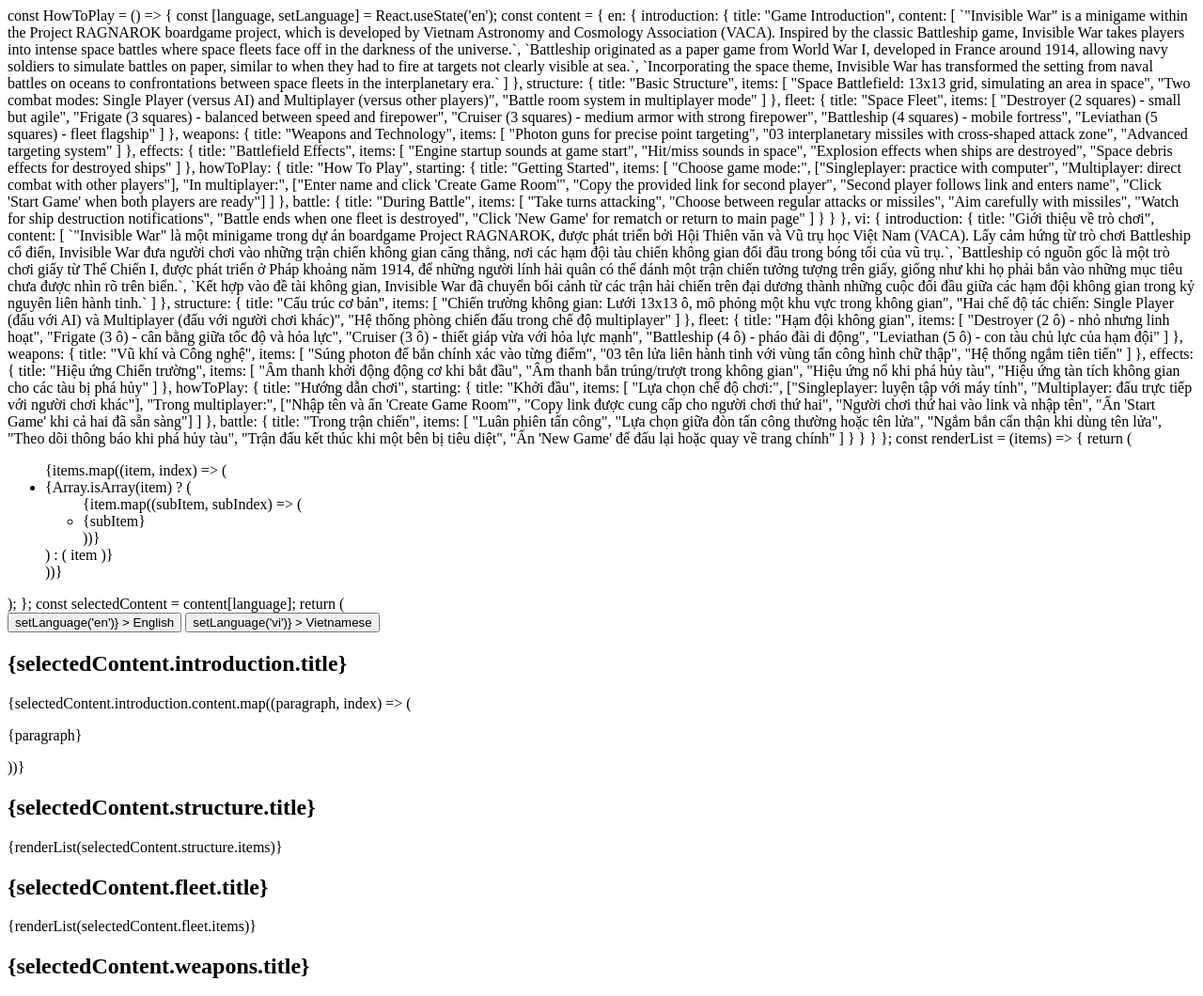
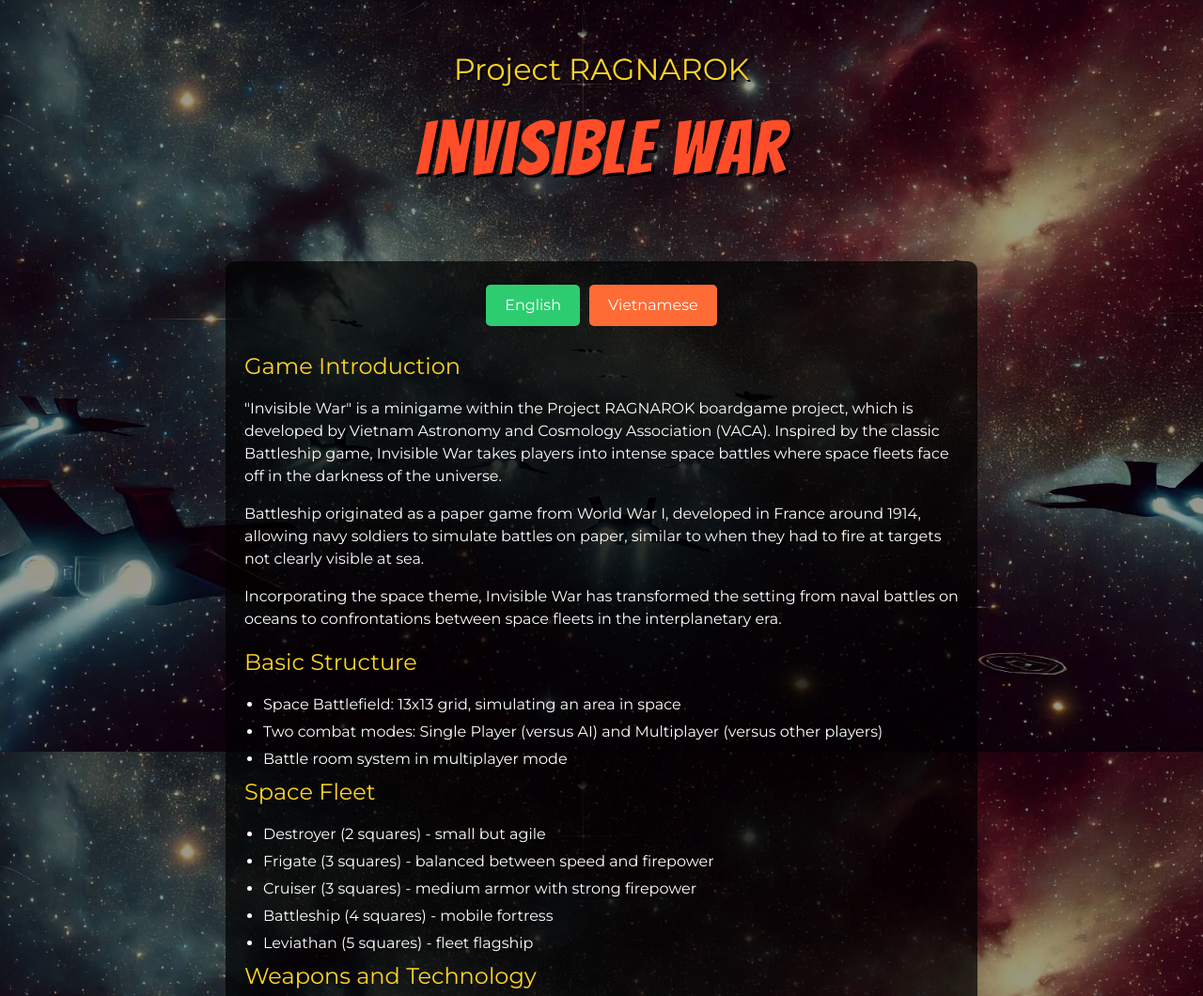
Before and after one commit to RagDangvu/ragnarok-server, a website: page public/how-to-play.html in a window 1280 px wide. Shown: the top 1060 px of the page at 94% size. Drawn offline with nearby package versions, Linux system fonts and the light colour scheme.

Commit message:
Update how-to-play.html

```diff
--- a/public/how-to-play.html
+++ b/public/how-to-play.html
@@ -1,4 +1,93 @@
-const HowToPlay = () => {
+<!DOCTYPE html>
+<html lang="en" dir="ltr">
+  <head>
+    <meta charset="utf-8">
+    <title>How To Play - Invisible War</title>
+    <link rel="stylesheet" href="style.css">
+    <link href="https://fonts.googleapis.com/css2?family=Bangers&family=Montserrat&display=swap" rel="stylesheet">
+    <script src="https://unpkg.com/react@18/umd/react.development.js"></script>
+    <script src="https://unpkg.com/react-dom@18/umd/react-dom.development.js"></script>
+    <script src="https://unpkg.com/@babel/standalone/babel.min.js"></script>
+    <link href="https://cdn.jsdelivr.net/npm/tailwindcss@2.2.19/dist/tailwind.min.css" rel="stylesheet">
+    <style>
+      .instruction-section {
+        background: rgba(0, 0, 0, 0.7);
+        border-radius: 10px;
+        padding: 20px;
+        margin: 20px auto;
+        max-width: 800px;
+        color: white;
+      }
+
+      .language-btn {
+        background-color: #FF6B35;
+        color: white;
+        padding: 10px 20px;
+        border: none;
+        border-radius: 5px;
+        cursor: pointer;
+        margin: 5px;
+        transition: background-color 0.3s;
+      }
+
+      .language-btn:hover {
+        background-color: #FF4C29;
+      }
+
+      .language-btn.active {
+        background-color: #2ecc71;
+      }
+
+      .content-section {
+        margin-top: 20px;
+      }
+
+      .content-section h2 {
+        color: #FFD523;
+        margin-bottom: 15px;
+        font-size: 1.5em;
+      }
+
+      .content-section h3 {
+        color: #4FD3C4;
+        margin: 15px 0 10px 0;
+        font-size: 1.2em;
+      }
+
+      .content-section ul {
+        margin-left: 20px;
+        list-style-type: disc;
+      }
+
+      .content-section li {
+        margin: 5px 0;
+      }
+
+      .content-section a {
+        color: inherit;
+        text-decoration: none;
+        transition: color 0.3s;
+      }
+
+      .content-section a:hover {
+        color: #4FD3C4;
+      }
+
+      .sub-list {
+        margin-left: 40px !important;
+      }
+    </style>
+  </head>
+  <body>
+    <div class="title-container">
+      <h2 class="subtitle">Project RAGNAROK</h2>
+      <h1 class="main-title">Invisible War</h1>
+    </div>
+
+    <div id="how-to-play"></div>
+
+    <script type="text/babel">
+      const HowToPlay = () => {
   const [language, setLanguage] = React.useState('en');
 
   const content = {
@@ -215,3 +304,10 @@
     </div>
   );
 };
+
+      const container = document.getElementById('how-to-play');
+      const root = ReactDOM.createRoot(container);
+      root.render(<HowToPlay />);
+    </script>
+  </body>
+</html>
```
